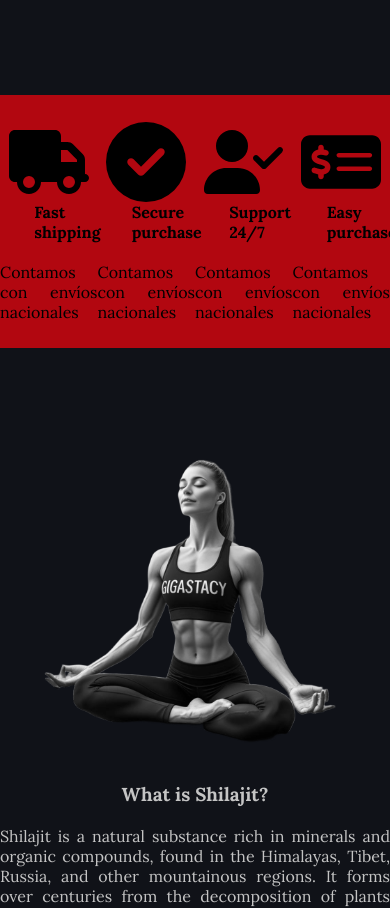
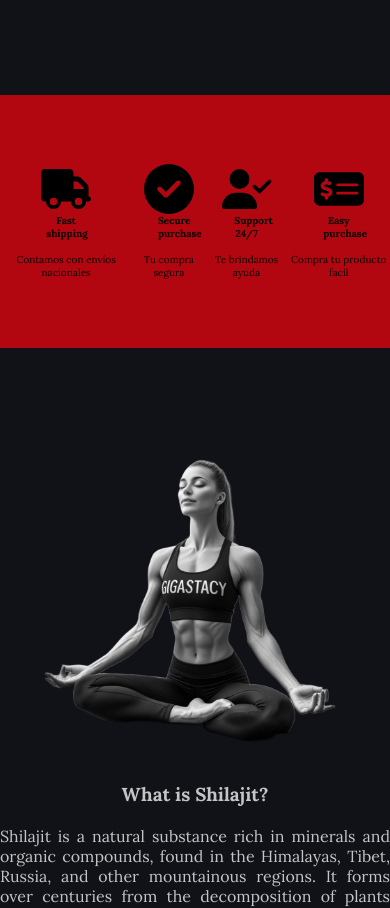
Before and after one commit to miguel61904/GigaD, an Angular app: page / in a window 390 px wide. Shown: the part 1780-2688 px from the top of the page. Built offline with nearby package versions, Linux system fonts and the light colour scheme.

Commit message:
responsive2

```diff
--- a/src/app/home/home.component.css
+++ b/src/app/home/home.component.css
@@ -228,6 +228,16 @@ body{
   }
 
   @media only screen and (max-width:600px) {
+    .envio div{
+      background-color: transparent;
+      text-align:center;
+      font-size: 10px;
+    }
+    .envio div svg{
+      height: 50px;
+      width: 50px;
+      background-color: transparent;
+    }
     .subContImg1 div{
       font-size: 20px;
     }
--- a/src/app/home/home.component.html
+++ b/src/app/home/home.component.html
@@ -61,7 +61,7 @@
             <h4>Secure purchase</h4>
 
             <br>
-            <p>Contamos con envíos nacionales</p>
+            <p>Tu compra segura</p>
         </div>
         <div class="cont-envio">
             <svg xmlns="http://www.w3.org/2000/svg" viewBox="0 0 640 512"><path d="M96 128a128 128 0 1 1 256 0A128 128 0 1 1 96 128zM0 482.3C0 383.8 79.8 304 178.3 304l91.4 0C368.2 304 448 383.8 448 482.3c0 16.4-13.3 29.7-29.7 29.7L29.7 512C13.3 512 0 498.7 0 482.3zM625 177L497 305c-9.4 9.4-24.6 9.4-33.9 0l-64-64c-9.4-9.4-9.4-24.6 0-33.9s24.6-9.4 33.9 0l47 47L591 143c9.4-9.4 24.6-9.4 33.9 0s9.4 24.6 0 33.9z"/></svg>
@@ -69,7 +69,7 @@
             <h4>Support 24/7</h4>
 
             <br>
-            <p>Contamos con envíos nacionales</p>
+            <p>Te brindamos ayuda</p>
         </div>
         <div class="cont-envio">
             <svg xmlns="http://www.w3.org/2000/svg" viewBox="0 0 576 512"><path d="M64 64C28.7 64 0 92.7 0 128L0 384c0 35.3 28.7 64 64 64l448 0c35.3 0 64-28.7 64-64l0-256c0-35.3-28.7-64-64-64L64 64zM272 192l224 0c8.8 0 16 7.2 16 16s-7.2 16-16 16l-224 0c-8.8 0-16-7.2-16-16s7.2-16 16-16zM256 304c0-8.8 7.2-16 16-16l224 0c8.8 0 16 7.2 16 16s-7.2 16-16 16l-224 0c-8.8 0-16-7.2-16-16zM164 152l0 13.9c7.5 1.2 14.6 2.9 21.1 4.7c10.7 2.8 17 13.8 14.2 24.5s-13.8 17-24.5 14.2c-11-2.9-21.6-5-31.2-5.2c-7.9-.1-16 1.8-21.5 5c-4.8 2.8-6.2 5.6-6.2 9.3c0 1.8 .1 3.5 5.3 6.7c6.3 3.8 15.5 6.7 28.3 10.5l.7 .2c11.2 3.4 25.6 7.7 37.1 15c12.9 8.1 24.3 21.3 24.6 41.6c.3 20.9-10.5 36.1-24.8 45c-7.2 4.5-15.2 7.3-23.2 9l0 13.8c0 11-9 20-20 20s-20-9-20-20l0-14.6c-10.3-2.2-20-5.5-28.2-8.4c0 0 0 0 0 0s0 0 0 0c-2.1-.7-4.1-1.4-6.1-2.1c-10.5-3.5-16.1-14.8-12.6-25.3s14.8-16.1 25.3-12.6c2.5 .8 4.9 1.7 7.2 2.4c13.6 4.6 24 8.1 35.1 8.5c8.6 .3 16.5-1.6 21.4-4.7c4.1-2.5 6-5.5 5.9-10.5c0-2.9-.8-5-5.9-8.2c-6.3-4-15.4-6.9-28-10.7l-1.7-.5c-10.9-3.3-24.6-7.4-35.6-14c-12.7-7.7-24.6-20.5-24.7-40.7c-.1-21.1 11.8-35.7 25.8-43.9c6.9-4.1 14.5-6.8 22.2-8.5l0-14c0-11 9-20 20-20s20 9 20 20z"/></svg>
@@ -77,7 +77,7 @@
             <h4>Easy purchase</h4>
 
             <br>
-            <p>Contamos con envíos nacionales</p>
+            <p>Compra tu producto facil</p>
         </div>
     </div>
     <div class="beneficios" id="about">
```
